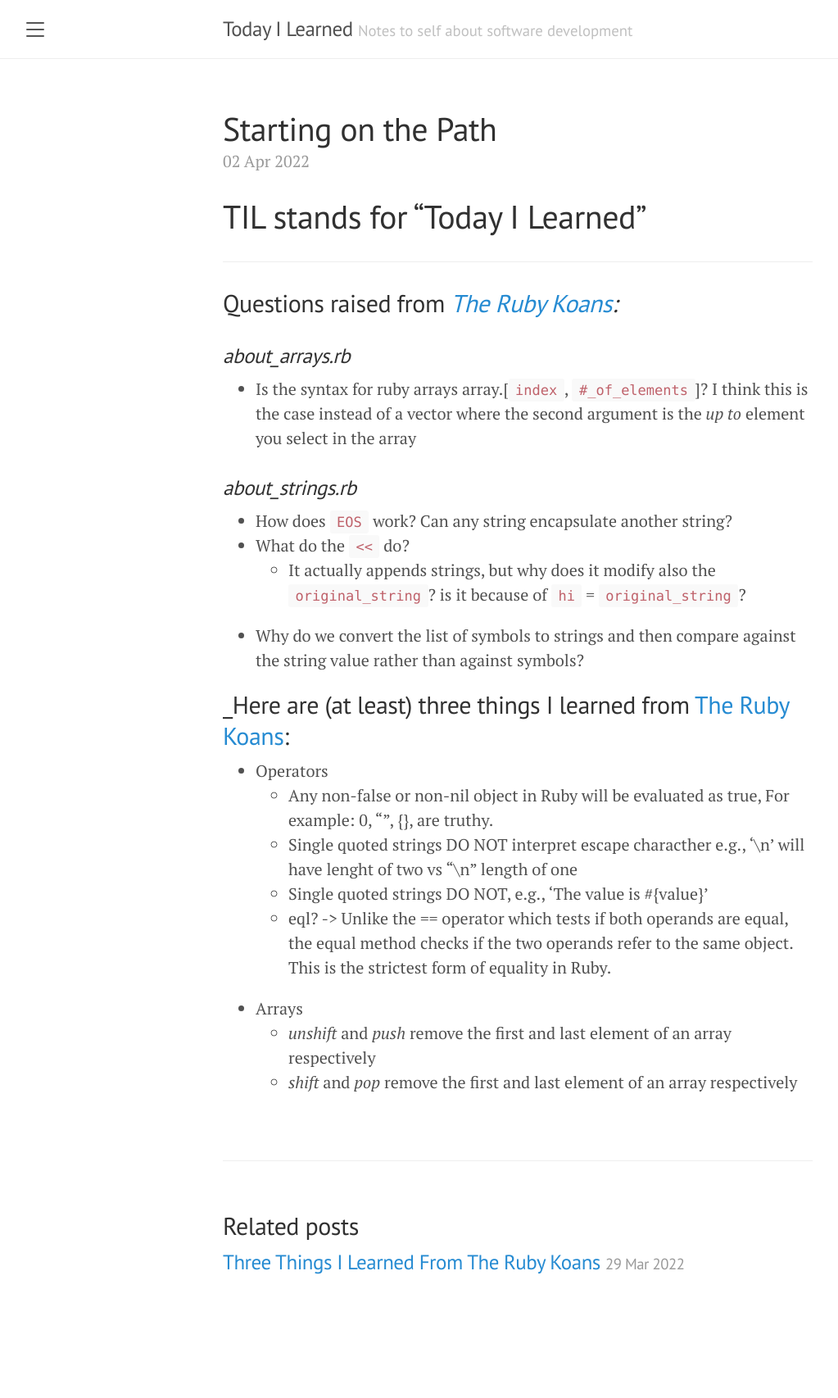
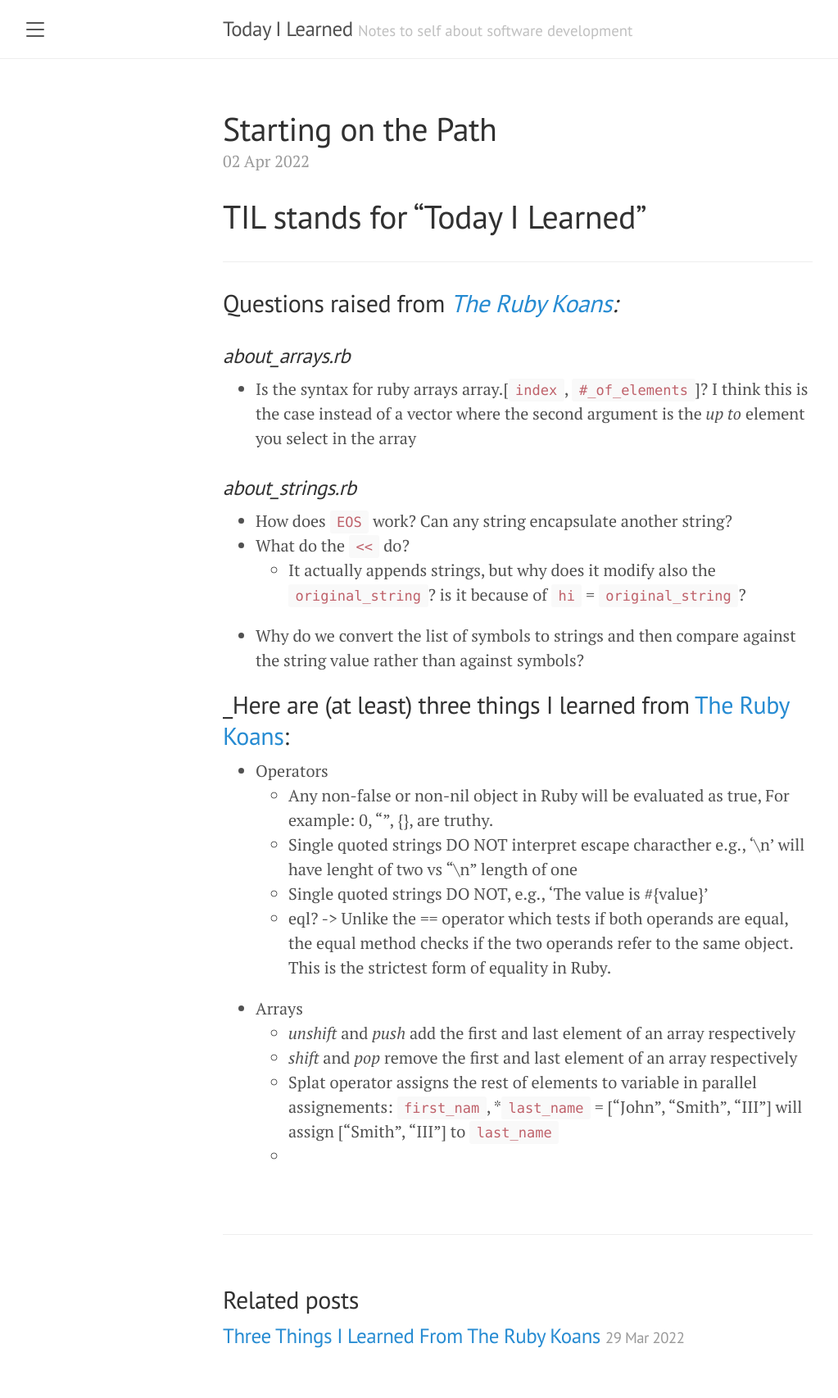
Before and after one commit to KevinDelaFuente/til, a Jekyll site: the page built from _posts/2022-04-02-PathToEnlightenment.md, in a window 1280 px wide. Shown: the whole page at 82% size, without its empty margins (8-1031 px from the left). Built offline with Jekyll 4.4.1, drawn with Linux system fonts in a browser that asks for light colours; before the commit the page ends 1616 px from its top, so only the background shows below that.

Commit message:
Update 2022-04-02-PathToEnlightenment.md

```diff
--- a/_posts/2022-04-02-PathToEnlightenment.md
+++ b/_posts/2022-04-02-PathToEnlightenment.md
@@ -23,5 +23,7 @@ title:  "Starting on the Path"
   - eql? -> Unlike the == operator which tests if both operands are equal, the equal method checks if the two operands refer to the same object. This is the strictest form of equality in Ruby.
 
 - Arrays
-  - _unshift_ and _push_ remove the first and last element of an array respectively
+  - _unshift_ and _push_ add the first and last element of an array respectively
   - _shift_ and _pop_ remove the first and last element of an array respectively
+  - Splat operator assigns the rest of elements to variable in parallel assignements: `first_nam`, *`last_name` = ["John", "Smith", "III"] will assign ["Smith", "III"] to `last_name`
+  -
```
